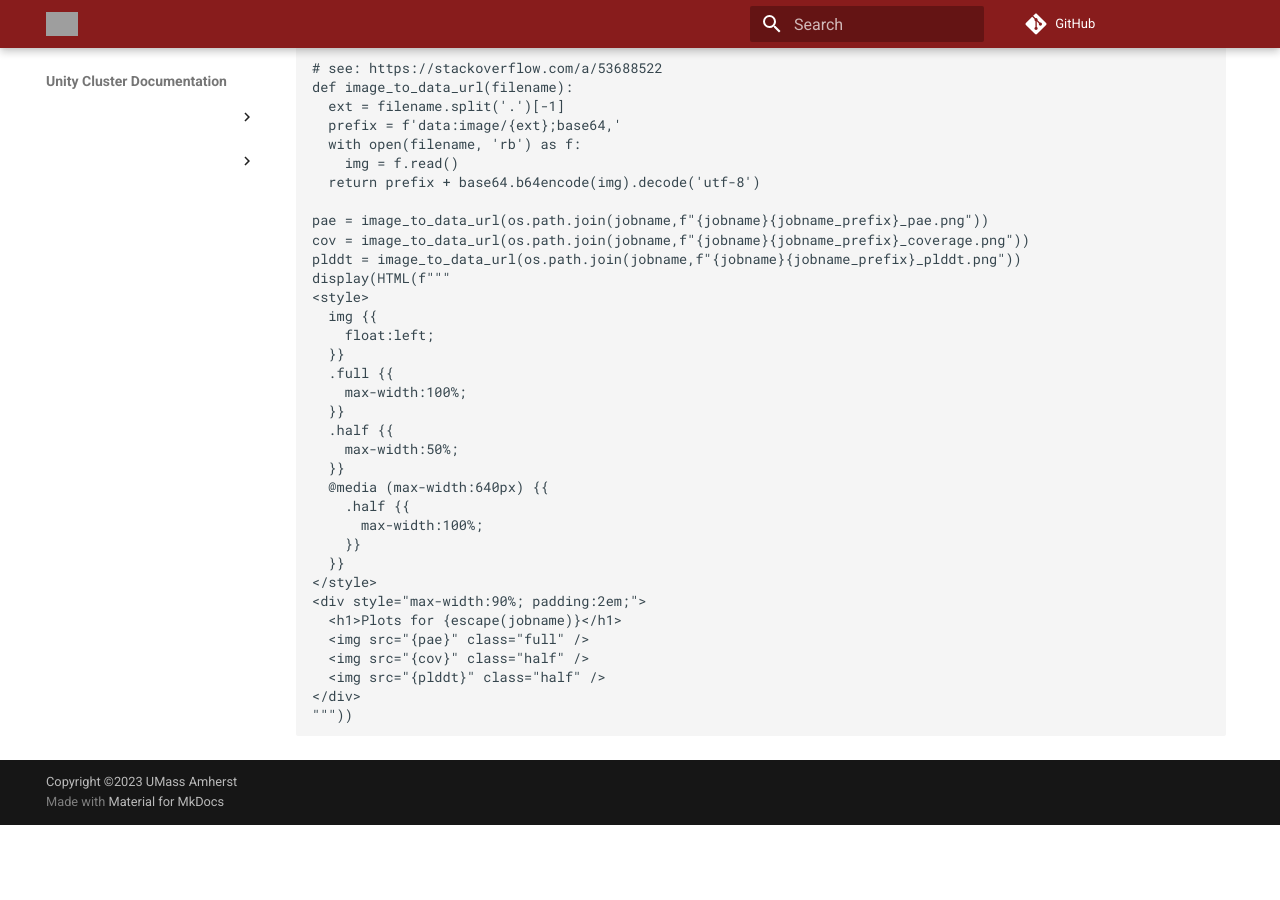
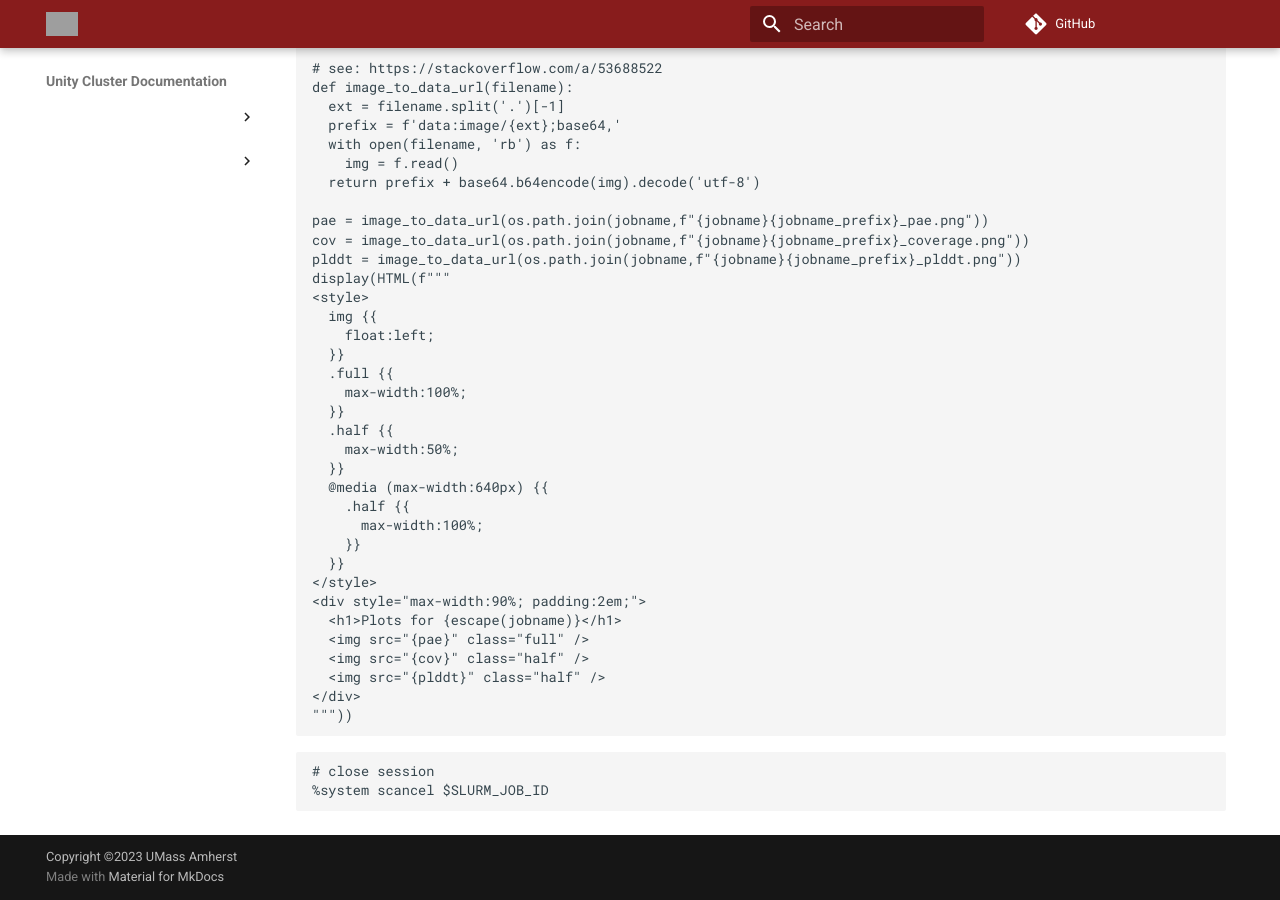
Before and after one commit to UMass-RC/unity-docs, an MkDocs documentation site: the page built from docs/Software & Tools/ColabFold-notebook.md, in a window 1280 px wide and 900 px high, scrolled down 4840 px. Built offline with MkDocs 1.6.1 and Material for MkDocs 9.7.7, drawn with Linux system fonts in a browser that asks for light colours; comment, search, counter and statistics services are not loaded; before the commit the page ends 5665 px from its top, so only the background shows below that; grey boxes are pictures that could not be loaded.

Commit message:
added command to close session

````diff
--- a/docs/Software & Tools/ColabFold-notebook.md
+++ b/docs/Software & Tools/ColabFold-notebook.md
@@ -301,3 +301,7 @@ display(HTML(f"""
 </div>
 """))
 ```
+```
+# close session
+%system scancel $SLURM_JOB_ID
+```
````
